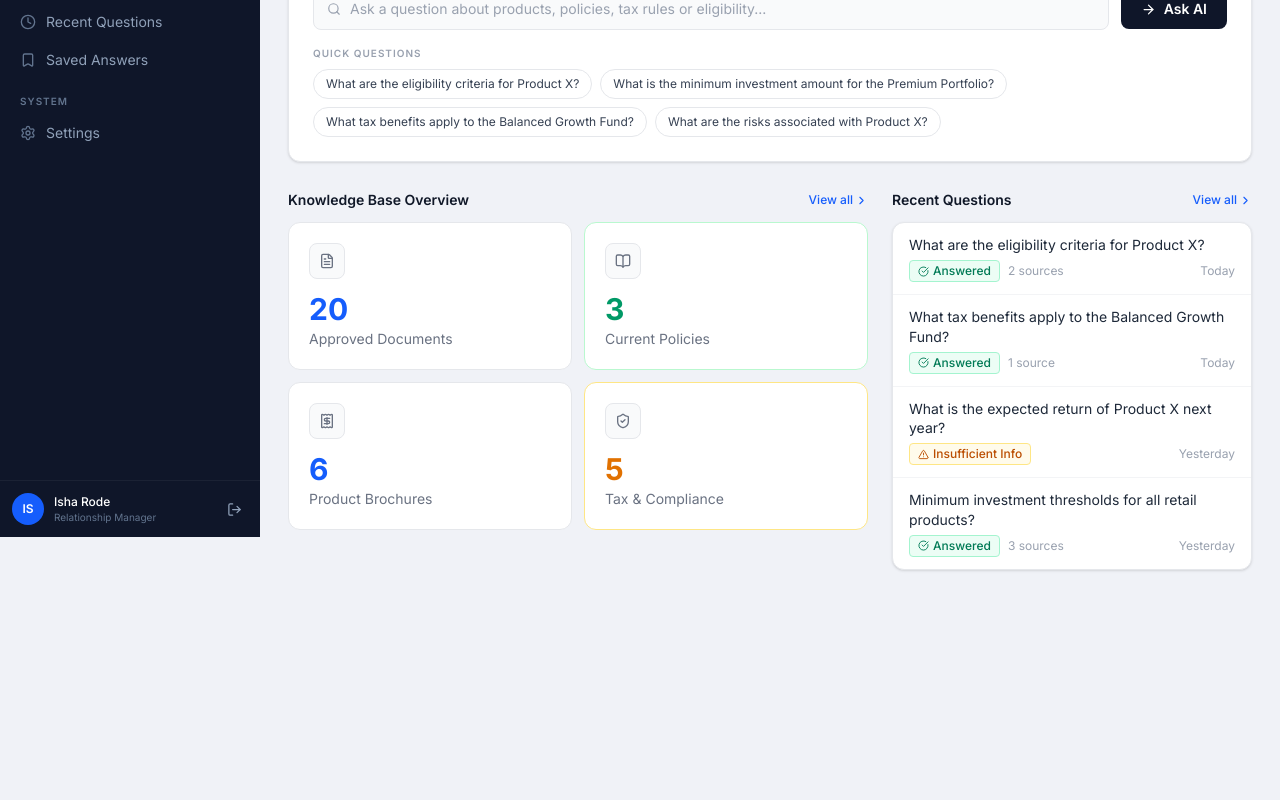
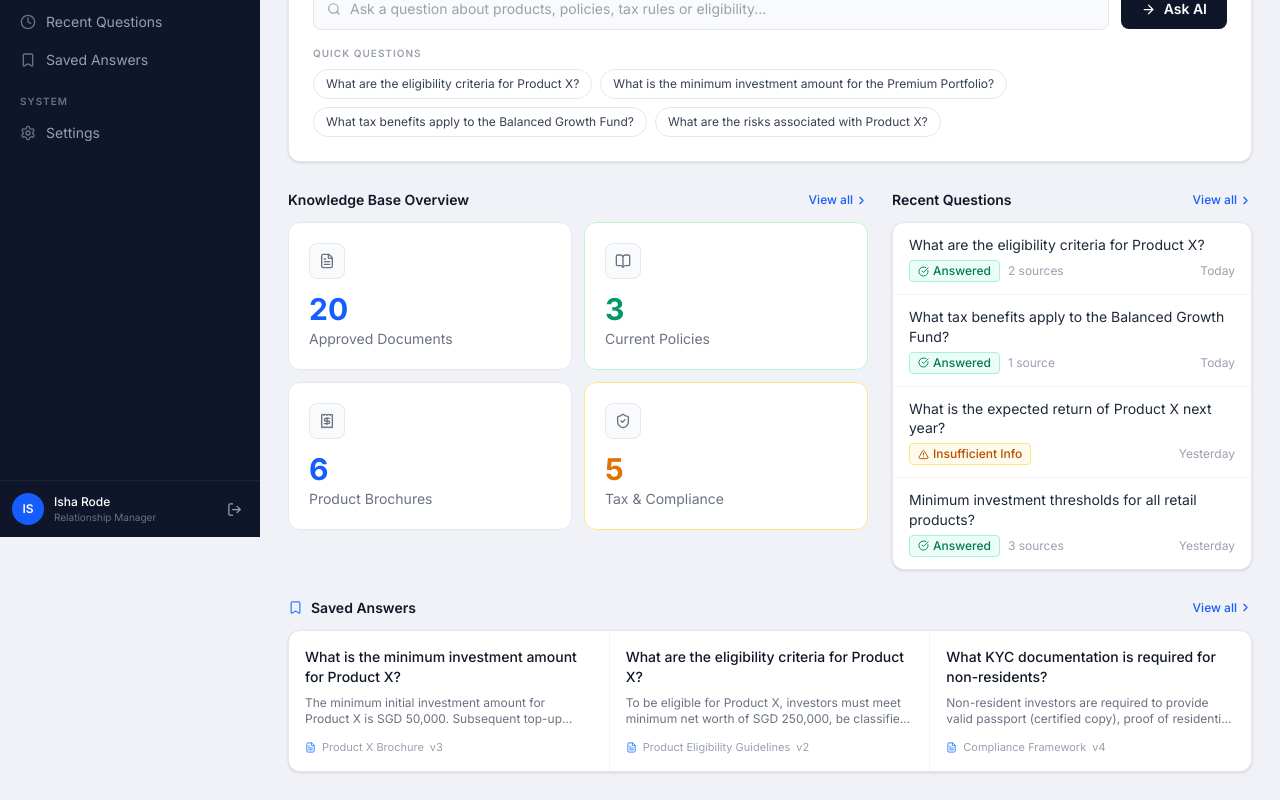
Before and after one commit to IshaRode/FinCheck-AI, a Next.js app in the folder fincheck-ai-app/: page /dashboard in a window 1280 px wide. Shown: the part 263-1063 px from the top of the page. Before the commit the page ends 861 px from the top, so only its background shows below. Built offline with nearby package versions, Linux system fonts and the light colour scheme.

Commit message:
Add saved answers preview to dashboard

```diff
--- a/fincheck-ai-app/app/dashboard/page.tsx
+++ b/fincheck-ai-app/app/dashboard/page.tsx
@@ -13,9 +13,10 @@ import {
   BookOpen,
   Receipt,
   ShieldCheck,
+  Bookmark,
   ChevronRight,
 } from 'lucide-react';
-import { quickQuestions, questions, knowledgeBaseStats } from '@/lib/mock-data';
+import { quickQuestions, questions, knowledgeBaseStats, savedAnswers } from '@/lib/mock-data';
 
 export default function DashboardPage() {
   const router = useRouter();
@@ -183,6 +184,46 @@ export default function DashboardPage() {
             </Card>
           </div>
         </div>
+
+        {/* Saved Answers */}
+        <div className="mt-7">
+          <div className="flex items-center justify-between mb-3">
+            <div className="flex items-center gap-2">
+              <Bookmark size={15} className="text-blue-500" />
+              <h3 className="text-sm font-semibold text-gray-900">Saved Answers</h3>
+            </div>
+            <button
+              onClick={() => router.push('/saved-answers')}
+              className="text-xs text-blue-600 hover:text-blue-700 font-medium flex items-center gap-0.5 transition-colors"
+            >
+              View all <ChevronRight size={13} />
+            </button>
+          </div>
+          <Card padding="none">
+            <div className="grid grid-cols-1 md:grid-cols-3 divide-y md:divide-y-0 md:divide-x divide-gray-100">
+              {savedAnswers.slice(0, 3).map((answer) => (
+                <button
+                  key={answer.id}
+                  onClick={() => router.push(`/ask?q=${encodeURIComponent(answer.question)}`)}
+                  className="text-left p-4 hover:bg-gray-50 transition-colors"
+                  aria-label={`Open saved answer: ${answer.question}`}
+                >
+                  <p className="text-sm font-medium text-gray-900 line-clamp-2 mb-2">
+                    {answer.question}
+                  </p>
+                  <p className="text-xs text-gray-500 line-clamp-2 mb-3">
+                    {answer.answerPreview}
+                  </p>
+                  <div className="flex items-center gap-1.5 text-[11px] text-gray-400">
+                    <FileText size={11} className="text-blue-500" />
+                    <span className="truncate">{answer.sourceDocument}</span>
+                    <span>{answer.documentVersion}</span>
+                  </div>
+                </button>
+              ))}
+            </div>
+          </Card>
+        </div>
       </div>
     </MainLayout>
   );
```
